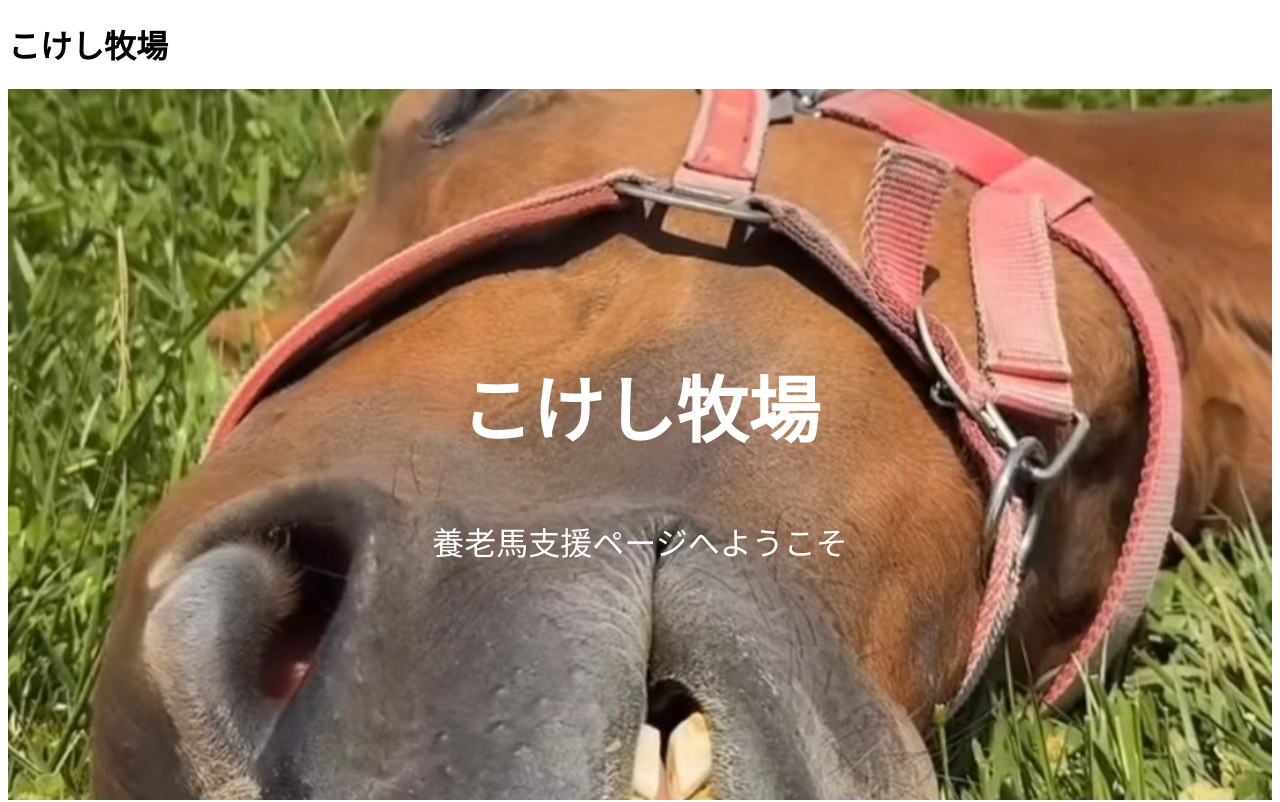
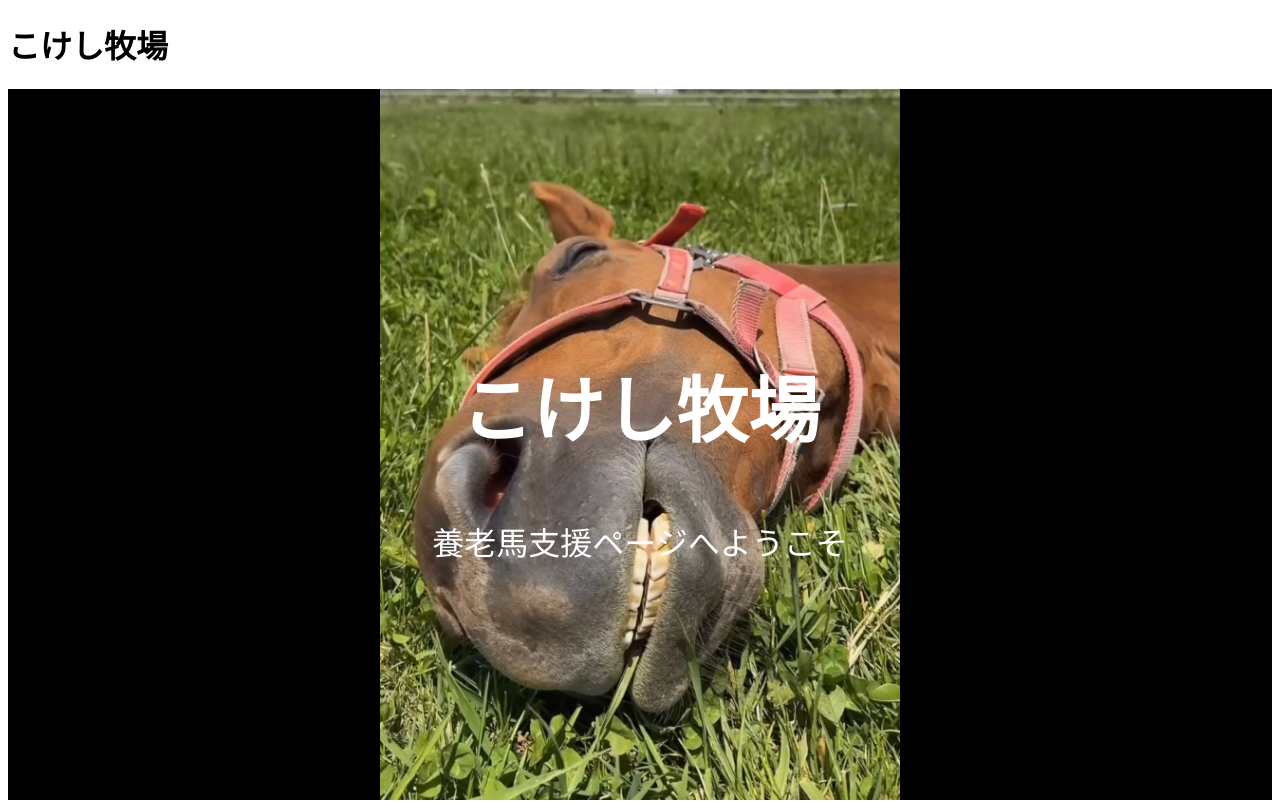
Before and after one commit to kokeshiKaihatsu/horse-support, an Eleventy site: page src/index.njk in a window 1280 px wide. Shown: the top 802 px of the page. Built offline with nearby package versions, Linux system fonts and the light colour scheme; Eleventy itself is replaced by a stand-in of ours; files that its build step writes are made by us from their sources.

```diff
--- a/public/styles.css
+++ b/public/styles.css
@@ -35,9 +35,10 @@
 .hero-img {
   width: 100%;
   height: 100%;
-  object-fit: cover; /* ← 横長でも切れすぎない */
-  object-position: center 40%; /* ← 馬の顔が中央より少し下に来るよう調整 */
+  object-fit: contain; /* ← 画像全体を見せる */
+  object-position: center; /* ← 中央に配置 */
   display: block;
+  background-color: #000; /* ← 余白が出たときに黒で埋める（任意） */
 }
 
 .hero-text {
```
